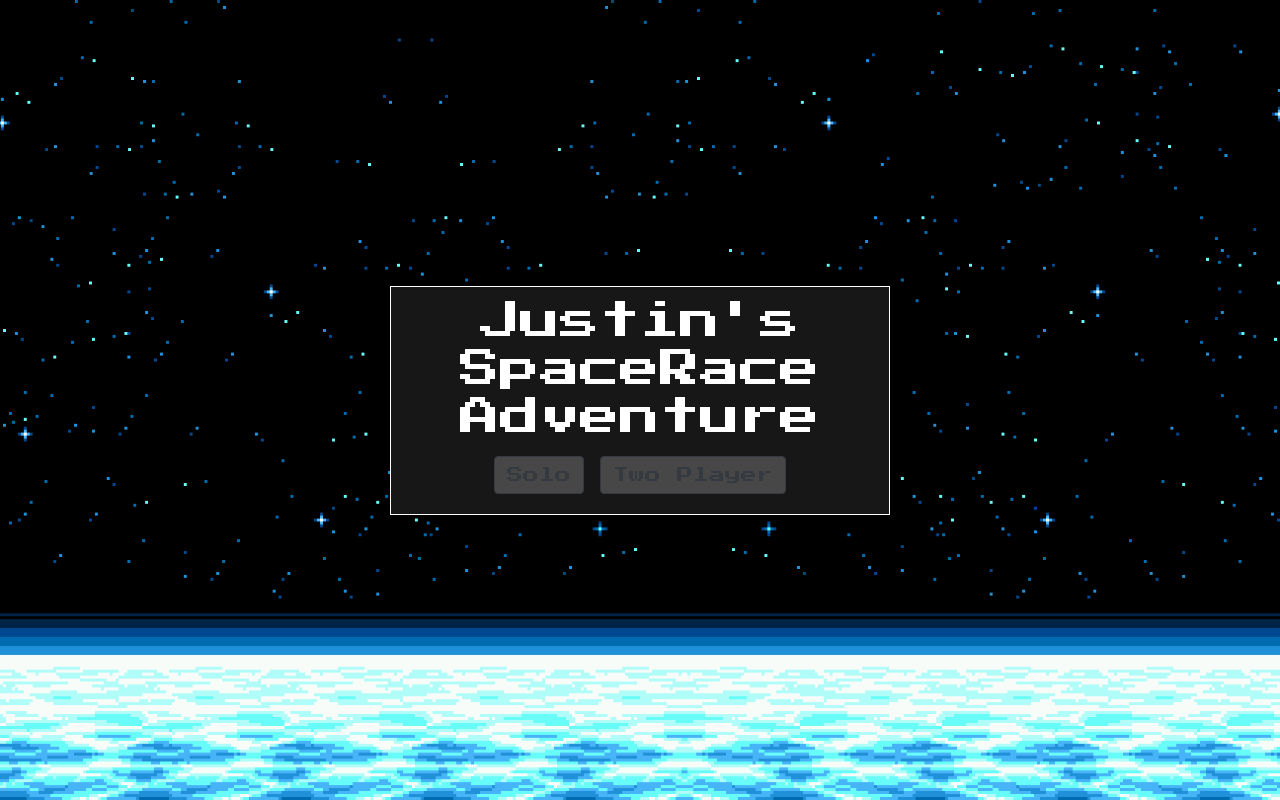
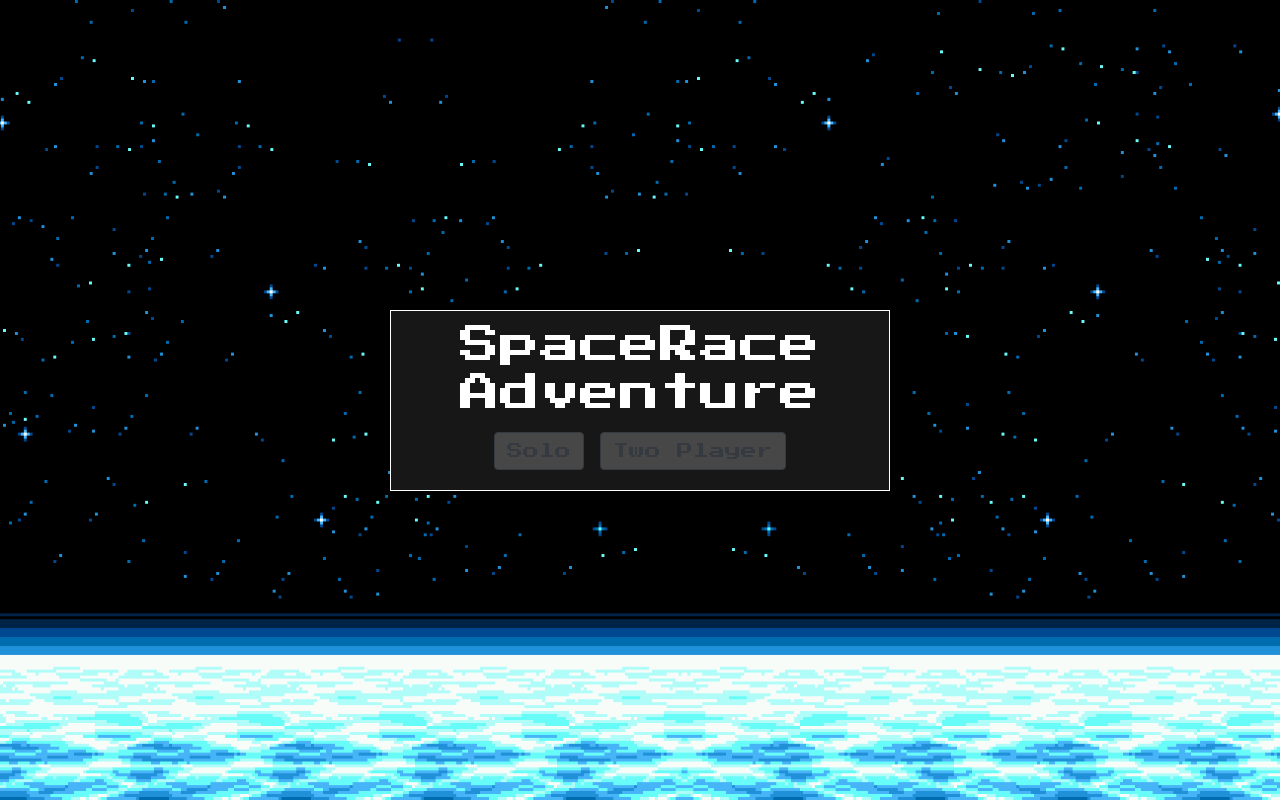
Before and after one commit to justinbaker10/SpaceRaceAdventure, a website: page public/index.html in a window 1280 px wide. Drawn offline with nearby package versions, Linux system fonts and the light colour scheme.

Commit message:
removed justin from title

```diff
--- a/public/index.html
+++ b/public/index.html
@@ -17,7 +17,7 @@
         <p>SpaceRace Adventure isn't on mobile yet, please revisit on a desktop!</p>
       </div>
         <div class="mymenu">
-            <h1 class="gametitle">Justin's SpaceRace Adventure</h1>
+            <h1 class="gametitle">SpaceRace Adventure</h1>
             <div class="startbutton">
               <button id="single-player-button" type="button" class="btn btn-outline-dark">Solo</button>
               <button id="two-player-button" type="button" class="btn btn-outline-dark">Two Player</button>
```
